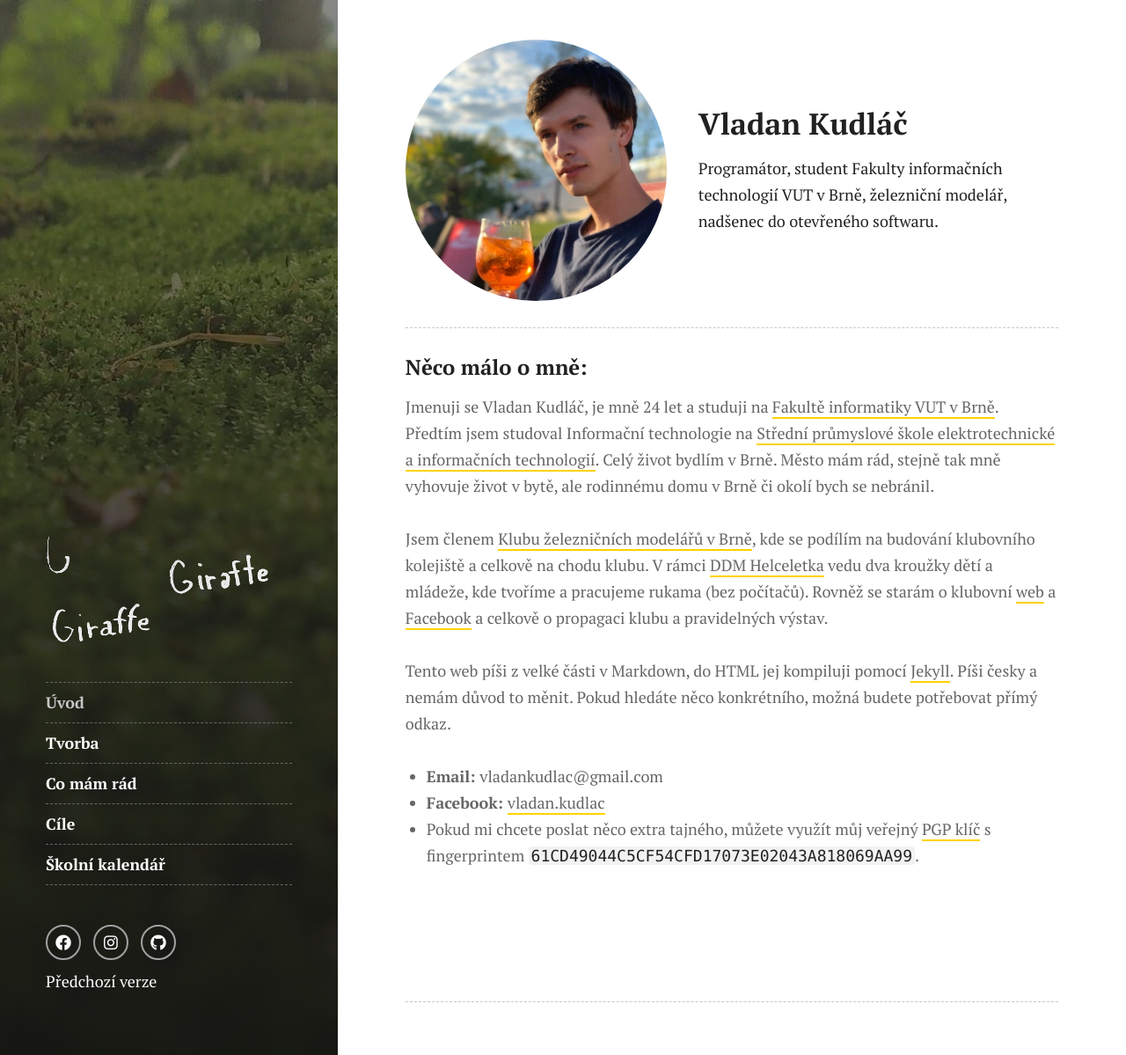
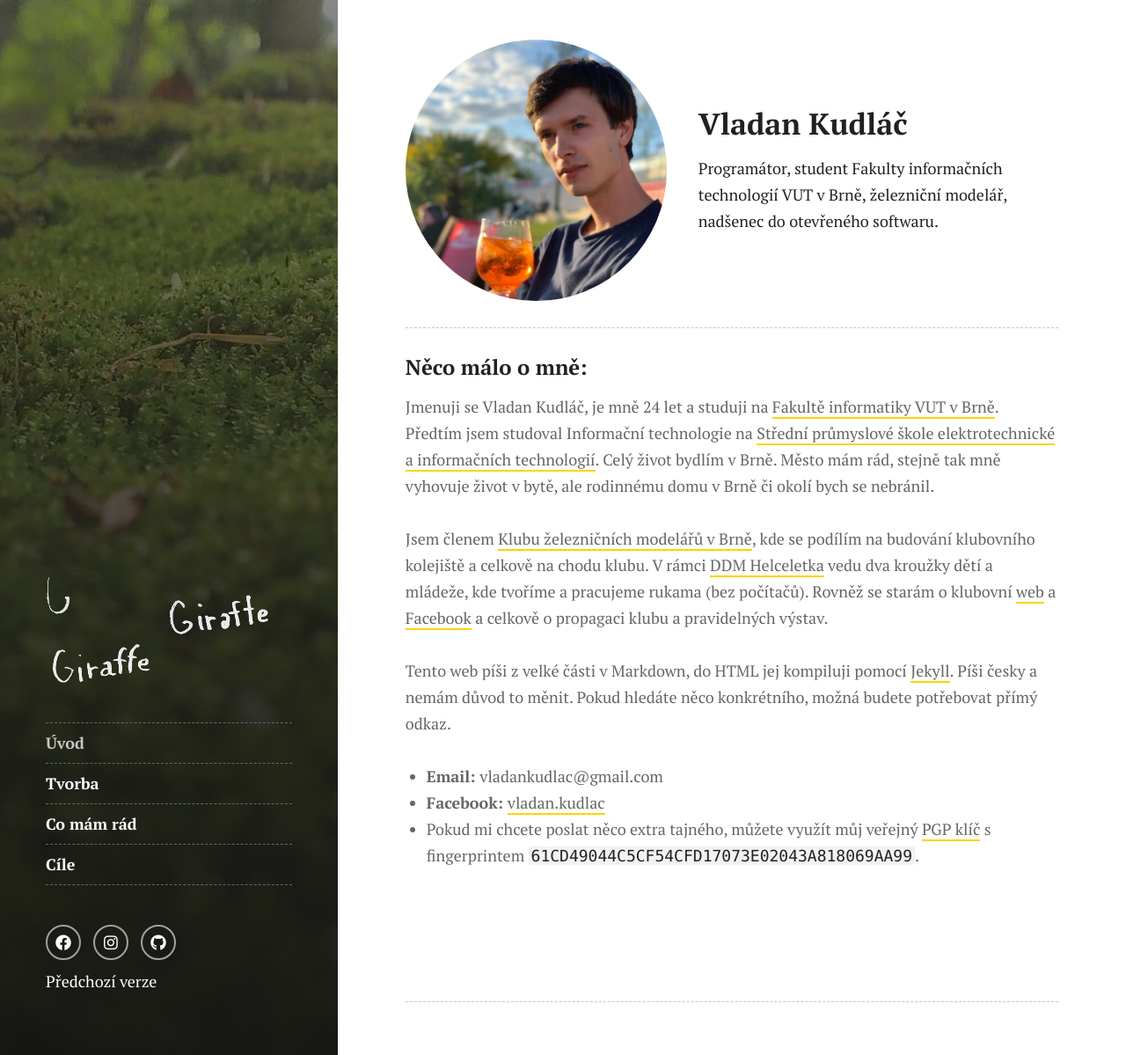
Before and after one commit to kudlav/kudlav.github.io, a Jekyll site: the page built from pages/index.html, in a window 1280 px wide and 1199 px high. Shown: the whole window at 88% size. Built offline with Jekyll 4.4.1, drawn with Linux system fonts in a browser that asks for light colours.

```diff
--- a/_config.yml
+++ b/_config.yml
@@ -24,9 +24,6 @@ header:
       style: link
     - label: Cíle
       url: /goals/
-      style: link
-    - label: Školní kalendář
-      url: /calendar/
       style: link
   has_social: true
   social_links:
```
